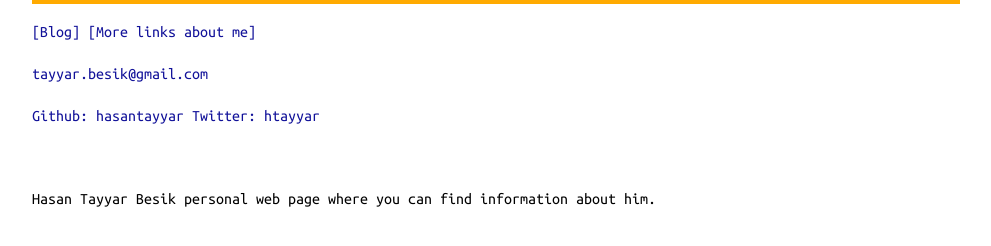
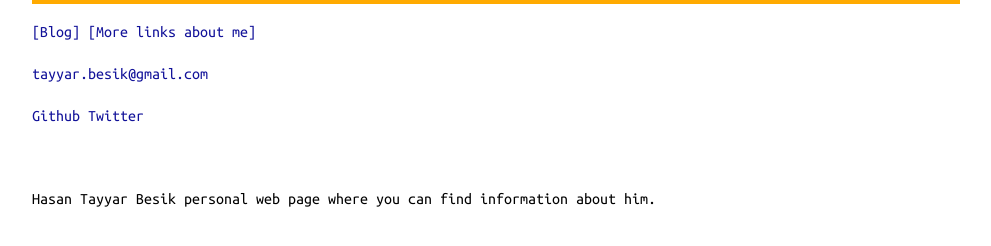
Before and after one commit to hasantayyar/hasantayyar.net, a Jekyll site: the page built from index.md, in a window 1280 px wide. Shown: the part 224-470 px from the top of the page, without its empty margins (144-1135 px from the left). Built offline with Jekyll 4.4.1, drawn with Linux system fonts in a browser that asks for light colours; Markdown is read by kramdown in place of the engine named in the settings.

Commit message:
Update footer.html

```diff
--- a/_includes/footer.html
+++ b/_includes/footer.html
@@ -7,14 +7,14 @@
         {% if site.github_username %}
         <span>
           <a href="https://github.com/{{ site.github_username }}">
-            <span class="username">Github: {{ site.github_username }}</span>
+            <span class="username">Github</span>
           </a>
         </span>
         {% endif %}
         {% if site.twitter_username %}
         <span>
           <a href="https://twitter.com/{{ site.twitter_username }}">
-            <span class="username">Twitter: {{ site.twitter_username }}</span>
+            <span class="username">Twitter</span>
           </a>
         </span>
         {% endif %}
```
